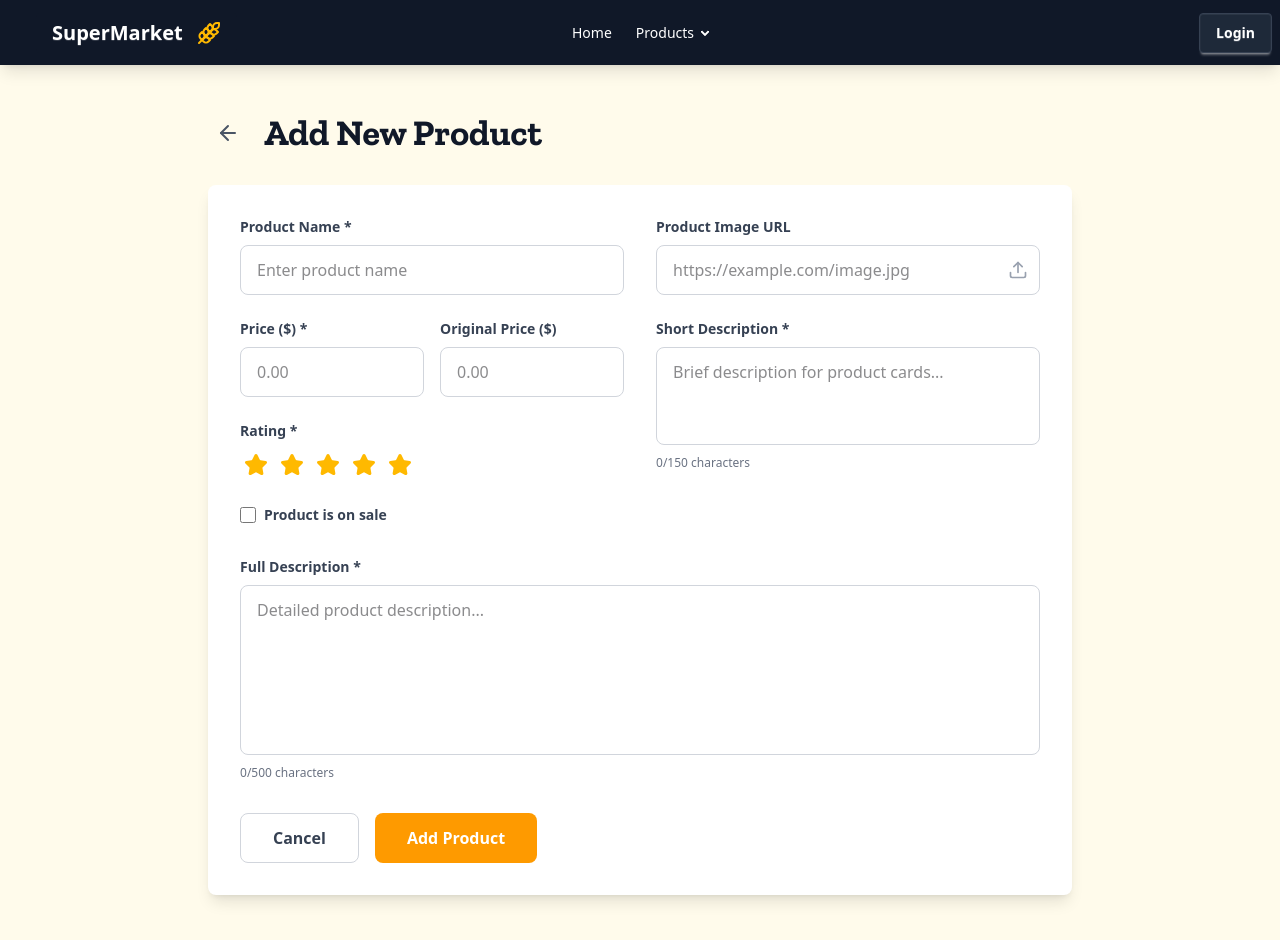
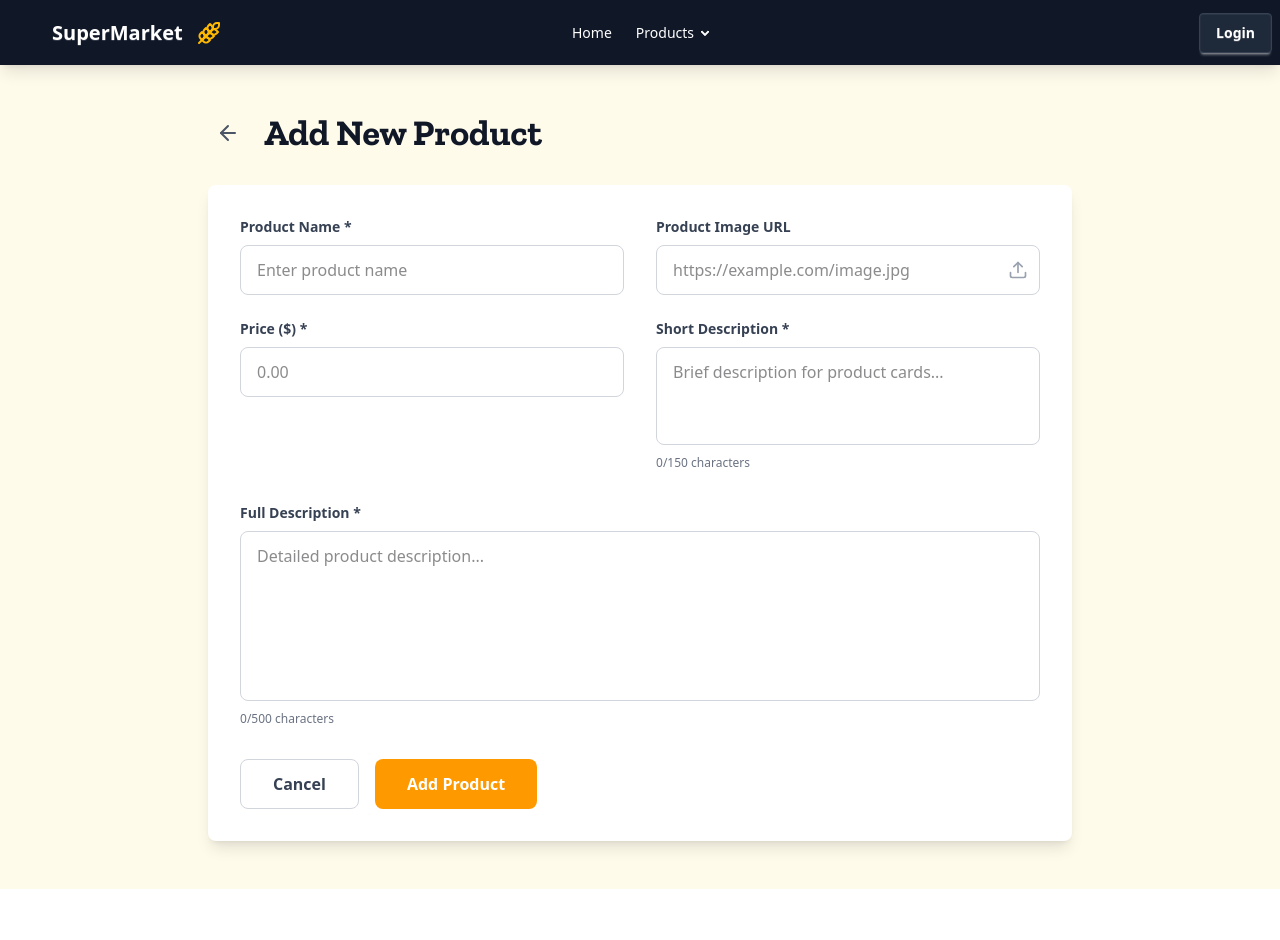
Before and after one commit to Saarthak1234/BW-Frontend, a Next.js app: page /admin/products/add in a window 1280 px wide. Shown: the top 940 px of the page. After the commit the page ends 889 px from the top, so only its background shows below. Built offline with nearby package versions, Linux system fonts and the light colour scheme.

Commit message:
Modify New Product page for admin

```diff
--- a/components/NewProductForm/NewProductForm.tsx
+++ b/components/NewProductForm/NewProductForm.tsx
@@ -3,7 +3,7 @@
 import type React from "react"
 
 import { useState } from "react"
-import { ArrowLeft, Upload, Star } from "lucide-react"
+import { ArrowLeft, Upload } from "lucide-react"
 import Link from "next/link"
 import { Zilla_Slab } from "next/font/google"
 
@@ -18,10 +18,7 @@ const zillaSlab = Zilla_Slab({
 interface ProductFormData {
   name: string
   price: string
-  originalPrice: string
-  rating: number
   image: string
-  onSale: boolean
   description: string
   shortDescription: string
 }
@@ -30,10 +27,7 @@ export default function NewProductForm() {
   const [formData, setFormData] = useState<ProductFormData>({
     name: "",
     price: "",
-    originalPrice: "",
-    rating: 5,
     image: "",
-    onSale: false,
     description: "",
     shortDescription: "",
   })
@@ -47,10 +41,6 @@ export default function NewProductForm() {
       ...prev,
       [name]: type === "checkbox" ? (e.target as HTMLInputElement).checked : value,
     }))
-  }
-
-  const handleRatingChange = (rating: number) => {
-    setFormData((prev) => ({ ...prev, rating }))
   }
 
   const handleSubmit = async (e: React.FormEvent) => {
@@ -70,10 +60,7 @@ export default function NewProductForm() {
       setFormData({
         name: "",
         price: "",
-        originalPrice: "",
-        rating: 5,
         image: "",
-        onSale: false,
         description: "",
         shortDescription: "",
       })
@@ -141,7 +128,7 @@ export default function NewProductForm() {
               </div>
 
               {/* Price */}
-              <div className="grid grid-cols-1 sm:grid-cols-2 gap-4">
+              <div className="space-y-2">
                 <div>
                   <label htmlFor="price" className="block text-sm font-semibold text-gray-700 mb-2">
                     Price ($) *
@@ -159,58 +146,6 @@ export default function NewProductForm() {
                     placeholder="0.00"
                   />
                 </div>
-                <div>
-                  <label htmlFor="originalPrice" className="block text-sm font-semibold text-gray-700 mb-2">
-                    Original Price ($)
-                  </label>
-                  <input
-                    type="number"
-                    id="originalPrice"
-                    name="originalPrice"
-                    value={formData.originalPrice}
-                    onChange={handleInputChange}
-                    min="0"
-                    step="0.01"
-                    className="w-full px-4 py-3 border border-gray-300 rounded-lg focus:ring-2 focus:ring-amber-500 focus:border-amber-500 transition-colors"
-                    placeholder="0.00"
-                  />
-                </div>
-              </div>
-
-              {/* Rating */}
-              <div>
-                <label className="block text-sm font-semibold text-gray-700 mb-2">Rating *</label>
-                <div className="flex gap-1">
-                  {[1, 2, 3, 4, 5].map((star) => (
-                    <button
-                      key={star}
-                      type="button"
-                      onClick={() => handleRatingChange(star)}
-                      className="p-1 hover:scale-110 transition-transform"
-                    >
-                      <Star
-                        className={`w-6 h-6 ${
-                          star <= formData.rating ? "text-amber-400 fill-amber-400" : "text-gray-300"
-                        }`}
-                      />
-                    </button>
-                  ))}
-                </div>
-              </div>
-
-              {/* On Sale Toggle */}
-              <div className="flex items-center">
-                <input
-                  type="checkbox"
-                  id="onSale"
-                  name="onSale"
-                  checked={formData.onSale}
-                  onChange={handleInputChange}
-                  className="w-4 h-4 text-amber-600 bg-gray-100 border-gray-300 rounded focus:ring-amber-500 focus:ring-2"
-                />
-                <label htmlFor="onSale" className="ml-2 text-sm font-semibold text-gray-700">
-                  Product is on sale
-                </label>
               </div>
             </div>
 
```
